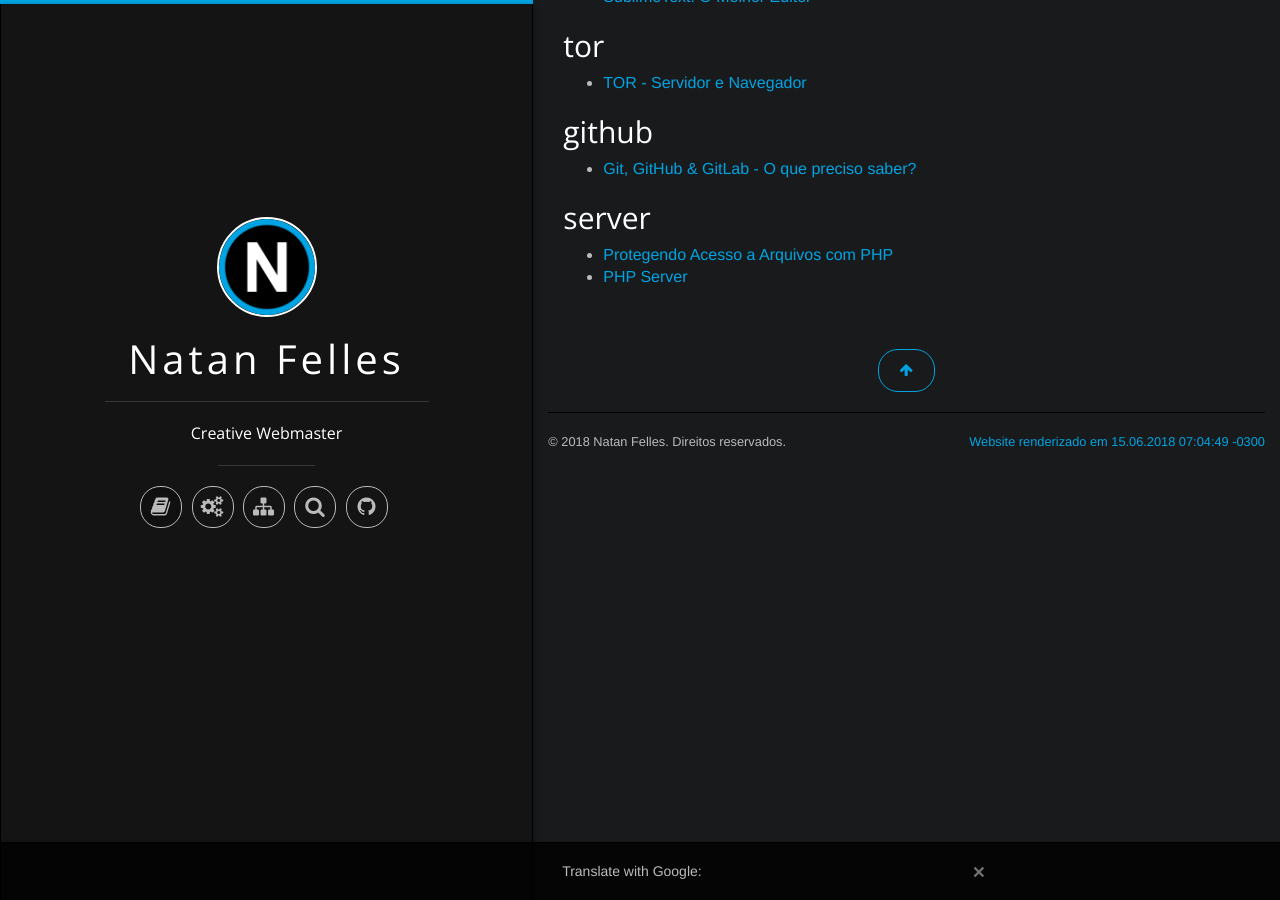
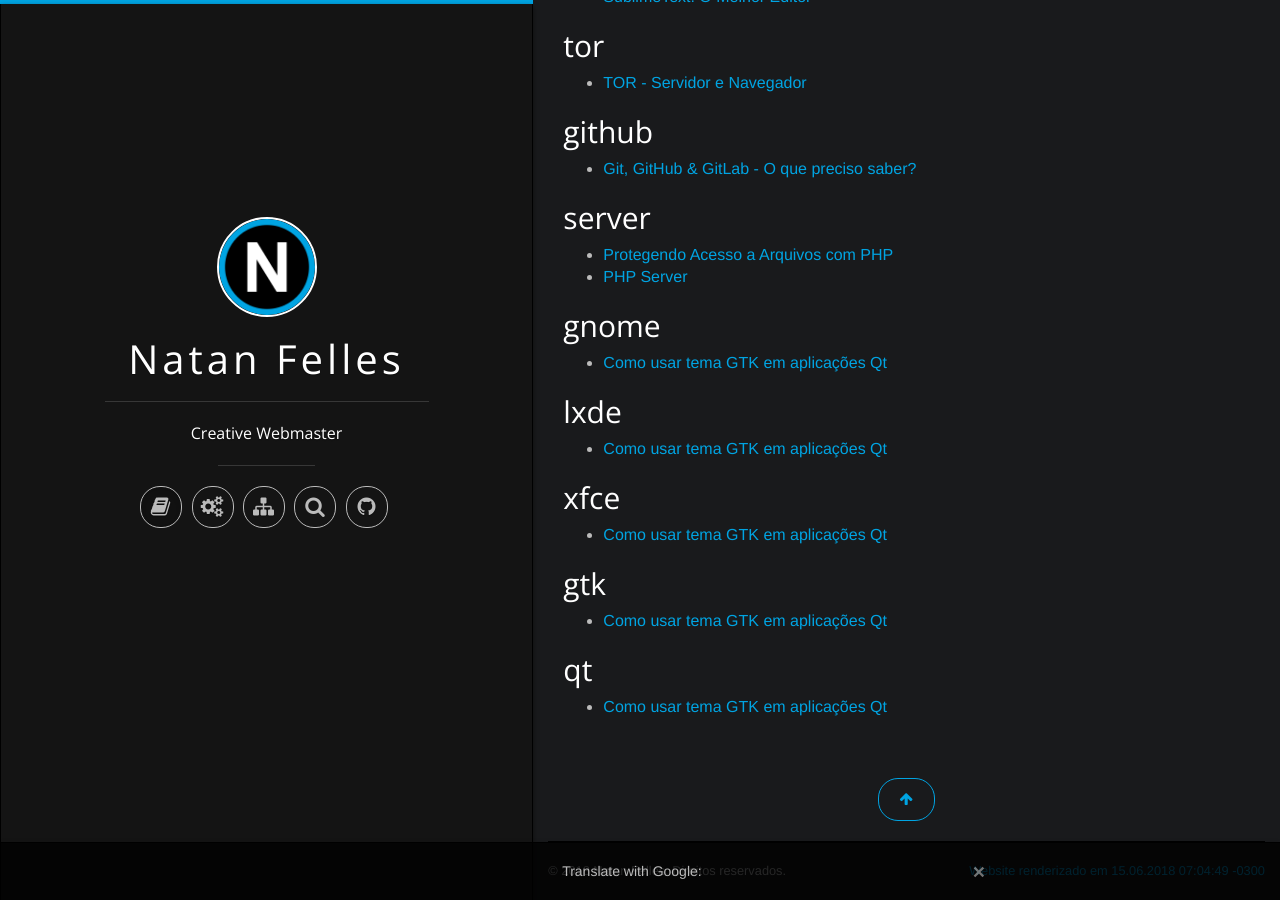
Before and after one commit to natanfelles/natanfelles.github.io, a Jekyll site: the page built from blog/tags.html, in a window 1280 px wide and 900 px high, scrolled down 6632 px. Built offline with Jekyll 4.4.1, drawn with Linux system fonts in a browser that asks for light colours; nearby versions of some CDN libraries; a script that is not in the unit is left out; comment, search, counter and statistics services are not loaded; some of the changed lines change nothing that is shown.

Commit message:
Add post about GTK themes on Qt

````diff
--- a/_layouts/default.html
+++ b/_layouts/default.html
@@ -25,5 +25,8 @@
 {% include search.html %}
 
 {% include scripts.html %}
+
+<!-- We Have Dreamed The Same Dream - God With Us -->
+
 </body>
 </html>
--- /dev/null
+++ b/_posts/2018-06-15-gtk-themes-qt.md
@@ -0,0 +1,59 @@
+---
+title: Como usar tema GTK em aplicações Qt
+layout: post
+categories: customizacao
+image: gtk-qt.png
+tags: gnome lxde xfce gtk qt
+description:
+---
+
+Se você é daqueles que gosta de personalizar a aparência do seu sistema operacional e instalar temas, já deve ter percebido que algumas aplicações não se adaptam aos estilos do GTK.
+
+Tenho utilizado o tema [Arc Dark](https://github.com/nicohood/arc-theme) há algum tempo e o VLC, [VirtualBox]({{ site.baseurl }}{% post_url 2016-01-25-configurando-maquinas-virtuais-virtualbox %}) e algums outros sofwares com GUI, que utilizo no dia a dia, permaneciam com a aparência padrão do Qt:
+
+![VLC Qt]({{ 'assets/img_posts/vlc-qt.png' | relative_url }})
+
+Depois de um tempo utilizando [Linux Mint](https://www.linuxmint.com) e [Manjaro](https://manjaro.org), percebi que nessas distros os temas já se adaptam, por padrão, em aplicações Qt.
+
+Levei um tempo para pesquisar e entender o que se passa e então descobri como fazer isso acontecer no [Debian](https://www.debian.org).
+
+É preciso instalar o [Qt5 Configuration Utility](https://packages.debian.org/buster/qt5ct) e o [Qt 5 extra widget styles](https://packages.debian.org/buster/qt5-style-plugins), configurar váriaveis de ambiente e reiniciar. Vamos lá:
+
+Instale os softwares necessários:
+
+```
+sudo apt install qt5ct qt5-style-plugins
+```
+
+Adicione as váriaveis de ambiente necessárias, no arquivo */etc/environment*:
+
+{: .file-excerpt }
+/etc/environment
+:   ```sh
+    export QT_QPA_PLATFORMTHEME=qt5ct
+    export QT_AUTO_SCREEN_SCALE_FACTOR=0
+    ```
+
+Reinicie o sistema.
+
+Abra o **Qt5 Settings** ou rode num terminal:
+
+```
+qt5ct
+```
+
+Na opção **Style** selecione "gtk2" e mantenha **Standard dialogs** como "Default".
+
+![Qt5 Configuration - GTK]({{ 'assets/img_posts/qt5ct-appearance.png' | relative_url }})
+
+A fonte padrão utilizada no GNOME tem sido a Cantarell. Também é possível modificar:
+
+![Qt5 Configuration - Cantarell Font]({{ 'assets/img_posts/qt5ct-fonts.png' | relative_url }})
+
+Por fim, aplicações Qt irão utilizar o seu tema GTK.
+
+Veja como ficou o VLC:
+
+![VLC GTK - Arc Theme]({{ 'assets/img_posts/vlc-gtk-arc-theme.png' | relative_url }})
+
+Agora parece simples.
````
Also changed, not shown: assets/img_posts/gtk-qt.png (added), assets/img_posts/qt5ct-appearance.png (added), assets/img_posts/qt5ct-fonts.png (added), assets/img_posts/vlc-gtk-arc-theme.png (added), assets/img_posts/vlc-qt.png (added).
